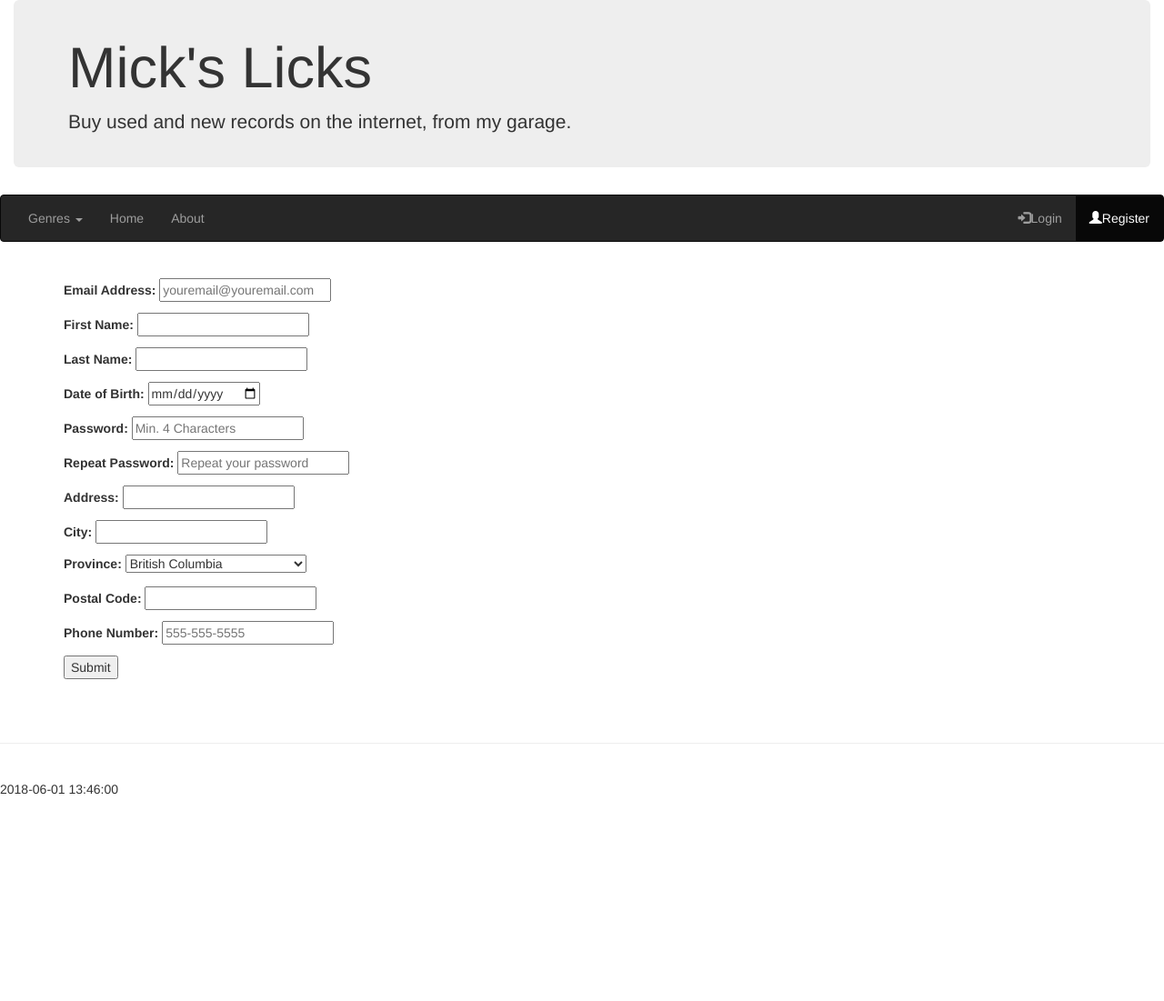
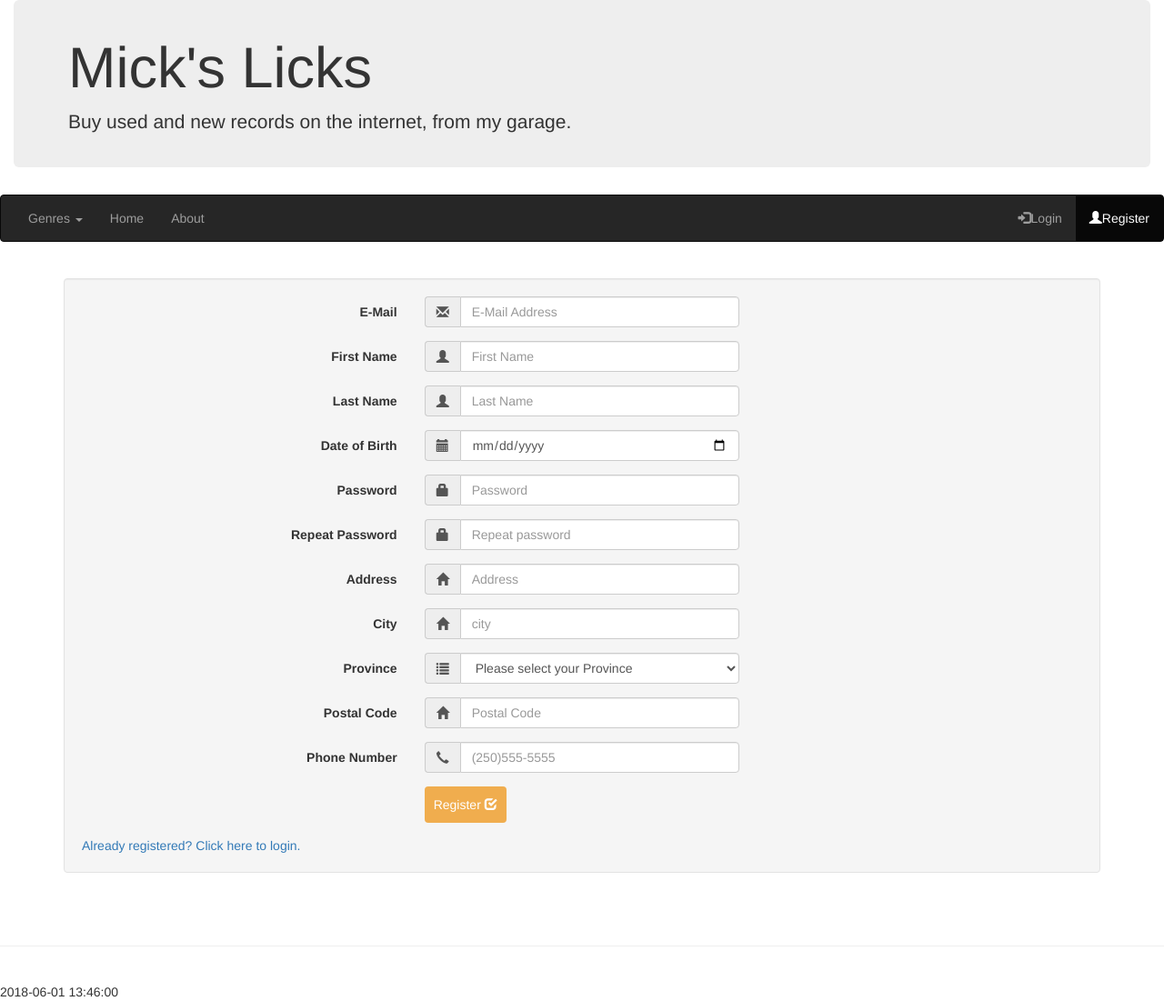
Before and after one commit to aidanranney/e-commerce-project, a PHP site: page /register.php in a window 1280 px wide. Shown: the whole page at 91% size. Before the commit the page ends 874 px from the top, so only its background shows below. Run offline with PHP 8.4, Linux system fonts and the light colour scheme; data that the repository does not hold is empty; some libraries are stand-ins or nearby versions.

Commit message:
Added more validation, prettied up the registration page

```diff
--- a/web/register.php
+++ b/web/register.php
@@ -41,63 +41,149 @@ if(document.getElementById('USEREMAIL').value ==''){
 }
 </script>
 
+<fieldset>
 <div class="container">
-<form action="register.php" method="POST" onsubmit="return validation()">
-	<p><label>Email Address:</label> <input type="email" name="USEREMAIL" id="USEREMAIL" placeholder="youremail@youremail.com"/></p>
-	<p><label>First Name:</label> <input type="text" name="firstName" id="firstName" /></p>
-  <p><label>Last Name:</label> <input type="text" name="lastName" id="lastName"/></p>
-  <p><label>Date of Birth:</label> <input type="date" name="DOB" id="DOB" title="Format: YYYY-MM-DD"/></p>
-  <p><label>Password:</label> <input type="password" name="password" id="password" placeholder="Min. 4 Characters"/></p>
-  <p><label>Repeat Password:</label> <input type="password" name="password2" id="password2" placeholder="Repeat your password" />
-  <p><label>Address:</label> <input type="text" name="address" id="address"/></p>
-  <p><label>City:</label> <input type="text" name="city" id="city"/></p>
-  <p><label>Province:</label>   <select name="province" id="province">
-    <option value="BC" selected="BC">
-      British Columbia
-      </option>
-    <option value="AB">
-      Alberta
-      </option>
-    <option value="SK">
-      Saskatchewan
-      </option>
-    <option value="MB">
-      Alberta
-      </option>
-    <option value="ON">
-      Ontario
-      </option>
-    <option value="QC">
-      Quebec
-      </option>
-    <option value="NB">
-      New Brunswick
-      </option>
-    <option value="PE">
-      Prince Edward Island
-      </option>
-    <option value="NS">
-      Nova Scotia
-      </option>
-    <option value="NL">
-      Newfoundland and Labrador
-      </option>
-    <option value="YT">
-      Yukon
-      </option>
-    <option value="NT">
-      Northwest Territories
-      </option>
-    <option value="NU">
-      Nunavut
-      </option>
-    </select></p>
-  <p><label>Postal Code:</label> <input type="text" name="postal_code" id="postal_code"/></p>
-  <p><label>Phone Number:</label> <input type="tel" name="phoneNumber" id="phoneNumber" placeholder="555-555-5555" /></p>
-	<p><input type="submit" name="submit" value="Submit" /></p>
+<form class="well form-horizontal" action="register.php" method="POST" onsubmit="return validation()">
+
+  <div class="form-group">
+    <label class="col-md-4 control-label">E-Mail</label>
+      <div class="col-md-4 inputGroupContainer">
+      <div class="input-group">
+          <span class="input-group-addon"><i class="glyphicon glyphicon-envelope"></i></span>
+    <input name="USEREMAIL" placeholder="E-Mail Address" class="form-control"  type="text">
+      </div>
+    </div>
+  </div>
+
+<div class="form-group">
+    <label class="col-md-4 control-label">First Name</label>
+      <div class="col-md-4 inputGroupContainer">
+      <div class="input-group">
+          <span class="input-group-addon"><i class="glyphicon glyphicon-user"></i></span>
+    <input  name="firstName" placeholder="First Name" class="form-control"  type="text">
+    </div>
+  </div>
+</div>
+
+<div class="form-group">
+    <label class="col-md-4 control-label">Last Name</label>
+      <div class="col-md-4 inputGroupContainer">
+      <div class="input-group">
+          <span class="input-group-addon"><i class="glyphicon glyphicon-user"></i></span>
+    <input  name="lastName" placeholder="Last Name" class="form-control"  type="text">
+    </div>
+  </div>
+</div>
+
+<div class="form-group">
+  <label class="col-md-4 control-label">Date of Birth</label>
+    <div class="col-md-4 inputGroupContainer">
+    <div class="input-group">
+        <span class="input-group-addon"><i class="glyphicon glyphicon-calendar"></i></span>
+  <input name="DOB" placeholder="Format: YYYY-MM-DD" class="form-control"  type="date">
+    </div>
+  </div>
+</div>
+
+  <div class="form-group">
+    <label class="col-md-4 control-label">Password</label>
+      <div class="col-md-4 inputGroupContainer">
+      <div class="input-group">
+          <span class="input-group-addon"><i class="glyphicon glyphicon-lock"></i></span>
+    <input name="password" placeholder="Password" class="form-control"  type="password">
+      </div>
+    </div>
+  </div>
+
+ <div class="form-group">
+    <label class="col-md-4 control-label">Repeat Password</label>
+      <div class="col-md-4 inputGroupContainer">
+      <div class="input-group">
+          <span class="input-group-addon"><i class="glyphicon glyphicon-lock"></i></span>
+    <input name="password2" placeholder="Repeat password" class="form-control"  type="password">
+      </div>
+    </div>
+  </div>
+
+  <div class="form-group">
+    <label class="col-md-4 control-label">Address</label>
+      <div class="col-md-4 inputGroupContainer">
+      <div class="input-group">
+          <span class="input-group-addon"><i class="glyphicon glyphicon-home"></i></span>
+    <input name="address" placeholder="Address" class="form-control"  type="text">
+      </div>
+    </div>
+  </div></>
+
+  <div class="form-group">
+    <label class="col-md-4 control-label">City</label>
+      <div class="col-md-4 inputGroupContainer">
+      <div class="input-group">
+          <span class="input-group-addon"><i class="glyphicon glyphicon-home"></i></span>
+    <input name="city" placeholder="city" class="form-control"  type="text">
+      </div>
+    </div>
+  </div>
+
+  <div class="form-group">
+  <label class="col-md-4 control-label">Province</label>
+    <div class="col-md-4 selectContainer">
+    <div class="input-group">
+        <span class="input-group-addon"><i class="glyphicon glyphicon-list"></i></span>
+    <select name="province" class="form-control selectpicker" >
+      <option value=" " >Please select your Province</option>
+      <option>British Columbia</option>
+      <option>Alberta</option>
+      <option>Saskatchewan</option>
+      <option>Manitoba</option>
+      <option>Ontario</option>
+      <option>Quebec</option>
+      <option>New Brunswick</option>
+      <option>Prince Edward Island</option>
+      <option>Nova Scotia</option>
+      <option>Newfoundland and Labrador</option>
+      <option>Yukon</option>
+      <option>Northwest Territories</option>
+      <option>Nunavut</option>
+      <option>New Brunswick</option>
+      <option>Prince Edward Island</option>
+    </select>
+  </div>
+</div>
+</div>
+
+<div class="form-group">
+  <label class="col-md-4 control-label">Postal Code</label>
+    <div class="col-md-4 inputGroupContainer">
+    <div class="input-group">
+        <span class="input-group-addon"><i class="glyphicon glyphicon-home"></i></span>
+  <input name="postal_code" placeholder="Postal Code" class="form-control"  type="text">
+    </div>
+  </div>
+</div>
+
+  <div class="form-group">
+    <label class="col-md-4 control-label">Phone Number</label>
+      <div class="col-md-4 inputGroupContainer">
+      <div class="input-group">
+          <span class="input-group-addon"><i class="glyphicon glyphicon-earphone"></i></span>
+    <input name="phoneNumber" placeholder="(250)555-5555" class="form-control" type="text">
+      </div>
+    </div>
+  </div>
+
+  <div class="form-group">
+    <label class="col-md-4 control-label"></label>
+    <div class="col-md-4">
+      <button type="submit" name="submit" value="submit" class="btn btn-warning" >Register <span class="glyphicon glyphicon-check"></span></button>
+    </div>
+  </div>
+
+  <a href="login.php">Already registered? Click here to login.</a>
 
 </form>
 </div>
+</fieldset>
 
 <?php
 $flag = FALSE;
```
